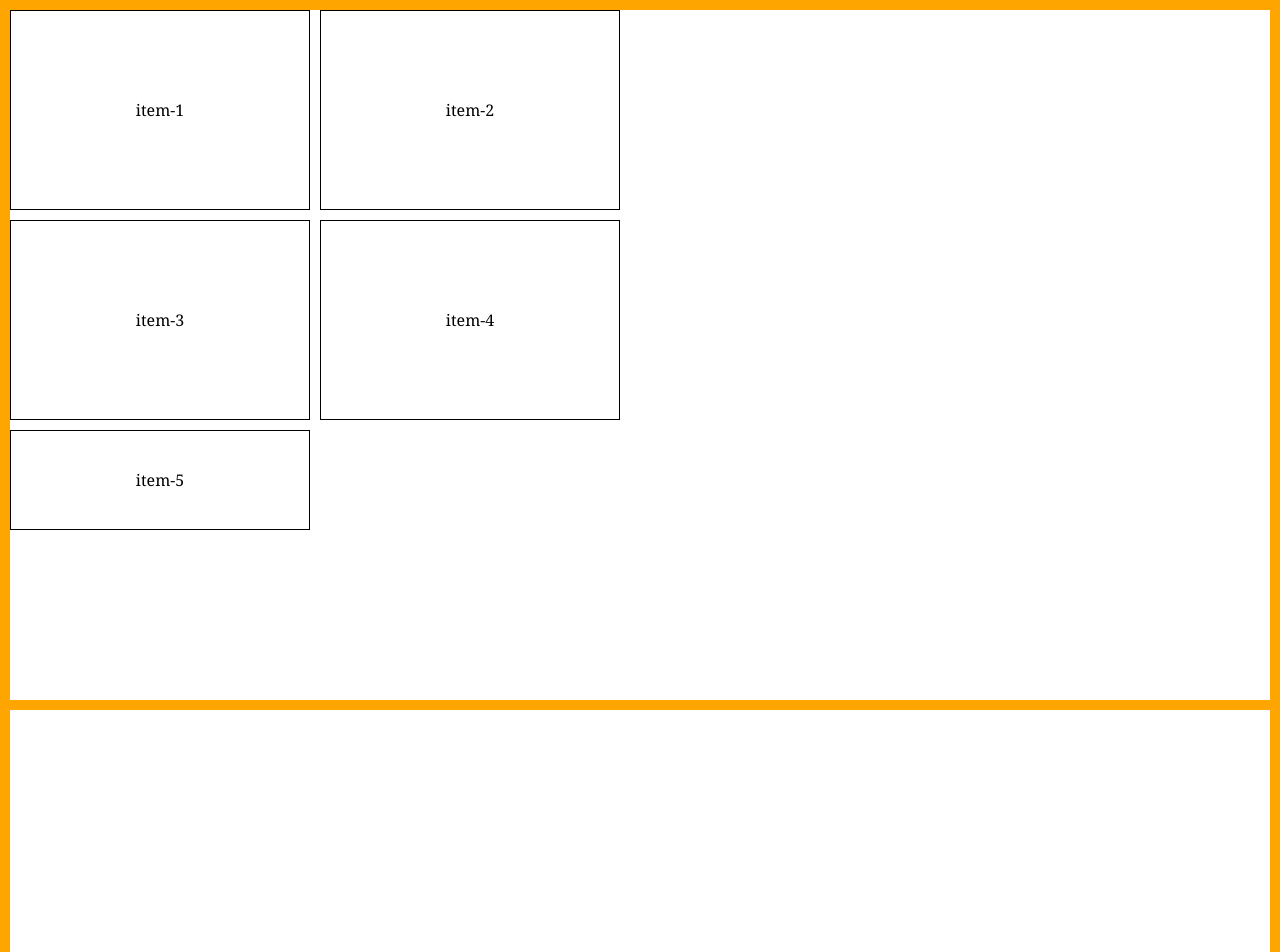
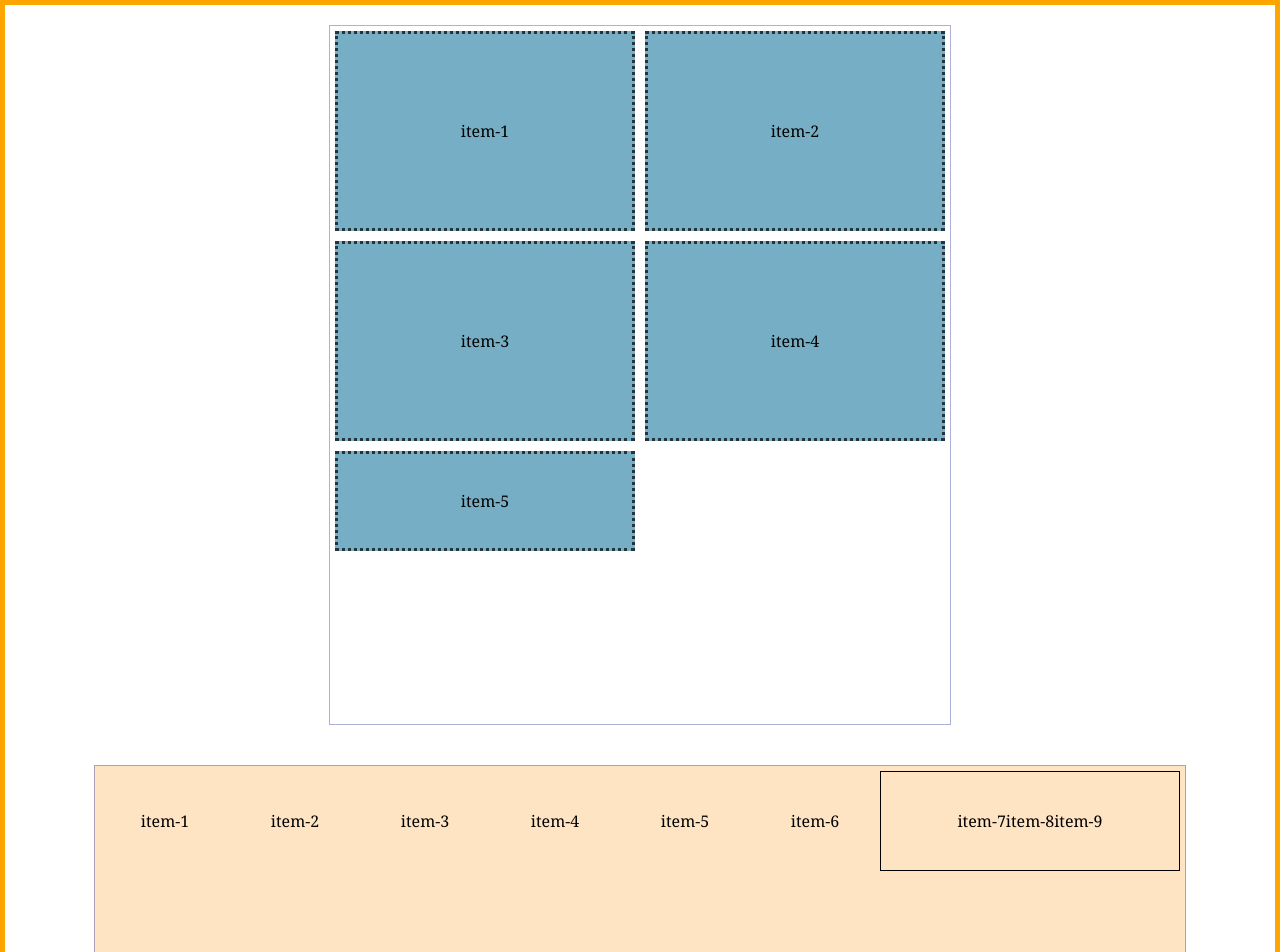
Before and after one commit to Drelka/exercises, a plain HTML site: page css-fun/grid/grid-1/index.html in a window 1280 px wide. Shown: the top 952 px of the page. Drawn offline with Linux system fonts and the light colour scheme.

Commit message:
more grid erercise

```diff
--- a/css-fun/grid/grid-1/index.html
+++ b/css-fun/grid/grid-1/index.html
@@ -8,14 +8,30 @@
 </head>
 <body>
     <div id="main-flex">
-        <div class="grids grid-1">
-            <div class="item">item-1</div>
-            <div class="item">item-2</div>
-            <div class="item">item-3</div>
-            <div class="item">item-4</div>
-            <div class="item">item-5</div>
+        <div class="whole">
+            <div class="grids grid-a grid-1">
+                <div class="item">item-1</div>
+                <div class="item">item-2</div>
+                <div class="item">item-3</div>
+                <div class="item">item-4</div>
+                <div class="item">item-5</div>
+            </div>
         </div>
-        <div class="grids grid-2"></div>
+        <div class="whole">
+            <div class="grids grid-b grid-2">
+                <div class="item">item-1</div>
+                <div class="item">item-2</div>
+                <div class="item">item-3</div>
+                <div class="item">item-4</div>
+                <div class="item">item-5</div>
+                <div class="item">item-6</div>
+                <div class="item inner-grid-1">
+                    <div class="item subitem">item-7</div>
+                    <div class="item subitem">item-8</div>
+                    <div class="item subitem">item-9</div>
+                </div>
+            </div>
+        </div>
         <div class="grids grid-3"></div>
         <div class="grids grid-4"></div>
         <div class="grids grid-5"></div>
--- a/css-fun/grid/grid-1/style.css
+++ b/css-fun/grid/grid-1/style.css
@@ -21,27 +21,60 @@ html {
     border: 5px solid orange;
 }
 
+.whole {
+    display: flex;
+    justify-content: center;
+    padding: 20px 0;
+}
+
 .grids {
     height: 700px;
-    border: 5px solid orange;
+    border: 1px solid rgba(50, 60, 156, 0.397);
+    padding: 5px;
     display: grid;
+    /* examples: */
     /* grid-template-rows: 200px 200px; */
     /* grid-template-columns: 300px 300px; */
+}
+
+.grid-a {
     /* SHORTHAND BELOW */
     grid-template: 200px 200px / 300px 300px;
     gap: 10px;
     /* this is in case of extra content, like item-5 */
     grid-auto-rows: 100px;
     grid-auto-flow: row; /* adds new item in the next row
-                            DON'T create new columns */
-
+                            DOESN'T create new columns */
 }
 
 .grid-1 > div {
+    border: 3px dotted #000000b2;
+    background-color: rgb(118, 175, 197);
+}
+
+.grid-b {
+    grid-template: 100px 100px 100px  / 130px 130px 130px 130px 130px 130px 300px;
+}
+
+.grid-2 {
+    background-color: bisque;
+}
+
+.inner-grid-1 {
+    display: grid;
     border: 1px solid #000;
+    grid-template: 100px / 100px 100px 100px;
+}
+
+.inner-grid-1 div:nth-child(-n + 2) {
+    /* border-right: 1px solid #000; */
+}
+
+.inner-grid-1 > div {
 }
 
 .item {
+    /* padding: 5px; */
     display: flex;
     align-items: center;
     justify-content: center;
```
